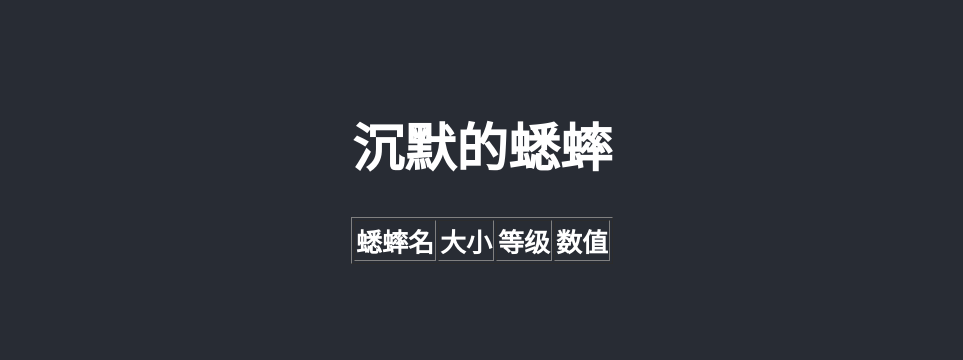
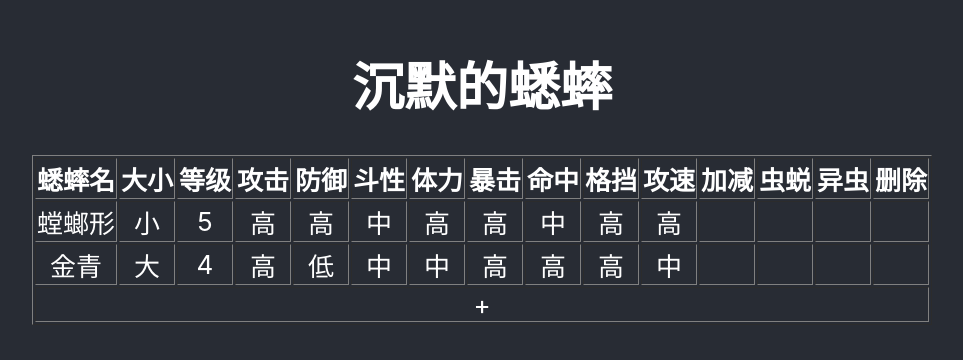
Before and after one commit to HuangYH988/xishuai, a React (Create React App) app: page / in a window 1280 px wide. Shown: the part 232-592 px from the top of the page, without its empty margins (158-1121 px from the left). Built offline with nearby package versions, Linux system fonts and the light colour scheme.

Commit message:
updated table with dummy data

```diff
--- a/src/App.js
+++ b/src/App.js
@@ -6,7 +6,7 @@ function App() {
   return (
     <div className="App">
       <header className="App-header">
-        <h1>沉默的蟋蟀</h1>
+        <h1 className='Title'>沉默的蟋蟀</h1>
         <Table1></Table1>
       </header>
     </div>
--- /dev/null
+++ b/src/Component/Data/dummyData.js
@@ -0,0 +1,16 @@
+const sampleList = [
+  {
+    bugName: "螳螂形",
+    level: 5,
+    size: "小",
+    stats: ["高", "高", "中", "高", "高", "中", "高", "高"],
+  },
+  {
+    bugName: "金青",
+    level: 4,
+    size: "大",
+    stats: ["高", "低", "中", "中", "高", "高", "高", "中"],
+  },
+];
+
+export default sampleList;
--- a/src/Component/Table.js
+++ b/src/Component/Table.js
@@ -1,12 +1,42 @@
+import sampleList from "./Data/dummyData";
+import React from "react";
+
 export default function Table1() {
-    const headers=["蟋蟀名","大小","等级","数值"];
-    const rows=[];
+  const headers = ["蟋蟀名", "大小", "等级"];
+  const stats = [
+    "攻击",
+    "防御",
+    "斗性",
+    "体力",
+    "暴击",
+    "命中",
+    "格挡",
+    "攻速",
+  ];
+  const updates = ["加减", "虫蜕", "异虫", "删除"];
+  const rows = sampleList.map((item) => [
+    item.bugName,
+    item.size,
+    item.level,
+    ...item.stats,
+    "",
+    "",
+    "",
+    "", // Three blank columns for updates
+  ]);
+
   return (
     <div>
       <table border="1">
         <thead>
           <tr>
             {headers.map((header, index) => (
+              <th key={index}>{header}</th>
+            ))}
+            {stats.map((header, index) => (
+              <th key={index}>{header}</th>
+            ))}
+            {updates.map((header, index) => (
               <th key={index}>{header}</th>
             ))}
           </tr>
@@ -19,6 +49,9 @@ export default function Table1() {
               ))}
             </tr>
           ))}
+          <tr>
+            <td colSpan={headers.length + stats.length + updates.length}>+</td>
+          </tr>
         </tbody>
       </table>
     </div>
```
